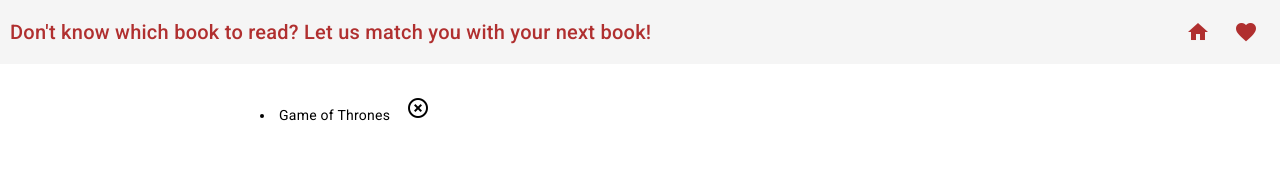
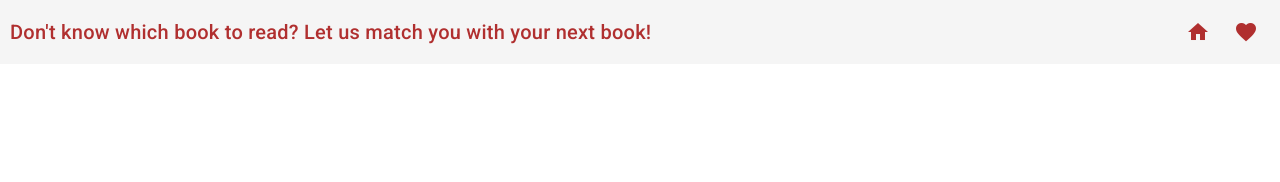
Before and after one commit to SnaffarN/EDAF90-Projekt, an Angular app in the folder my-angular-project/: page /saved-books in a window 1280 px wide. Shown: the top 182 px of the page. Built offline with nearby package versions, Linux system fonts and the light colour scheme; data requests are answered from the project's data file.

Commit message:
masssssaaaaa saker

```diff
--- a/my-angular-project/db.json
+++ b/my-angular-project/db.json
@@ -23,17 +23,5 @@
       "language": "english"
     }
   ],
-  "savedBooks": [
-    {
-      "id": 1,
-      "title": "Game of Thrones",
-      "author": "George R.R. Martin",
-      "genre": "fantasy",
-      "num_pages": 451,
-      "type": "novel",
-      "set_in": "fantasy",
-      "target_audience": "youngAdult",
-      "language": "english"
-    }
-  ]
+  "savedBooks": []
 }
--- a/my-angular-project/src/app/recommend-book/recommend-book.component.html
+++ b/my-angular-project/src/app/recommend-book/recommend-book.component.html
@@ -7,13 +7,13 @@
       {{bookMatch.title}}
     </mat-card-content>
     <mat-card-actions>
-      <button class="button" mat-raised-button color="primary" (click)="saveBook()" routerLink="/book-confirmation"> Sounds good!</button>
+      <button class="button" mat-raised-button color="primary" (click)="saveBook()" routerLink="/saved-books"> Sounds good!</button>
 
       <div *ngIf="getRandomize()">
         <button class="button" mat-raised-button color="primary" (click)="newSuggestion()">Give me a new suggestion</button>
       </div>
 
-      <button class="button" mat-raised-button color="primary" routerLink="/book-search">Change my choices</button>
+      <button class="button" mat-raised-button color="primary" routerLink="/book-search" (click)="setRandomize(false)">Change my choices</button>
 
     </mat-card-actions>
   </mat-card>
--- a/my-angular-project/src/app/recommend-book/recommend-book.component.ts
+++ b/my-angular-project/src/app/recommend-book/recommend-book.component.ts
@@ -79,6 +79,10 @@ export class RecommendBookComponent implements OnInit{
     return this.bookService.getRandomize();
   }
 
+  public setRandomize(randomize: boolean) {
+    this.bookService.setRandomize(randomize);
+  }
+
   public getRandomInt(max: number): number {
     return Math.floor(Math.random() * max);
   }
--- a/my-angular-project/src/app/saved-books/saved-books.component.html
+++ b/my-angular-project/src/app/saved-books/saved-books.component.html
@@ -1,7 +1,8 @@
+<div>
     <li *ngFor="let book of saved">
         {{book.title}}
-
         <button mat-icon-button class="example-icon favorite-icon" aria-label="Example icon-button with heart icon" (click)="markAsRead(book)">
             <mat-icon aria-hidden="false" aria-label="Example home icon" fontIcon="highlight_off" ></mat-icon>
         </button>
     </li>
+</div>
--- a/my-angular-project/src/app/saved-books/saved-books.component.ts
+++ b/my-angular-project/src/app/saved-books/saved-books.component.ts
@@ -1,4 +1,4 @@
-import { Component, EventEmitter,Output, OnInit } from '@angular/core';
+import { Component, OnInit, Input } from '@angular/core';
 import { BookService } from '../services/book.service';
 import { Book } from '../Book';
 @Component({
@@ -7,10 +7,12 @@ import { Book } from '../Book';
   styleUrls: ['./saved-books.component.css']
 })
 export class SavedBooksComponent implements OnInit {
-
   saved = [] as Book[];
 
-  constructor(private bookService: BookService) {}
+  constructor(private bookService: BookService) {
+    bookService.addSavedBook.subscribe(book =>
+      this.addSavedBook(book));
+  }
 
   ngOnInit(): void {
       this.bookService.getSavedBooks().subscribe((books) => this.saved = books)
@@ -18,6 +20,10 @@ export class SavedBooksComponent implements OnInit {
 
   markAsRead(book: Book) {
     this.bookService.removeSaved(book);
-    this.ngOnInit();
+    this.saved = this.saved.filter(b => b.id !== book.id);
+  }
+
+  addSavedBook(book: Book) {
+    this.saved.push(book);
   }
 }
--- a/my-angular-project/src/app/services/book.service.ts
+++ b/my-angular-project/src/app/services/book.service.ts
@@ -2,13 +2,14 @@ import { Injectable } from '@angular/core';
 import { HttpClient, HttpHeaders } from '@angular/common/http';
 import { Observable } from 'rxjs';
 import { Book } from '../Book';
+import { Subject } from 'rxjs';
 @Injectable({
   providedIn: 'root'
 })
 export class BookService {
   private apiUrl = 'http://localhost:3000/'
   private randomize = false;
-
+  addSavedBook: Subject<Book> = new Subject<Book>;
   constructor(private http: HttpClient) {}
 
   public getSearch() : Book {
@@ -25,7 +26,8 @@ export class BookService {
   }
 
   public saveBook(book : Book) {
-  this.http.post<Book>(this.apiUrl + 'savedBooks', book).subscribe(data => console.log(data));
+    this.addSavedBook.next(book);
+    this.http.post<Book>(this.apiUrl + 'savedBooks', book).subscribe(data => console.log(data));
   }
 
   public getSavedBooks(): Observable<Book[]> {
```
Lines whose indentation alone changed are shown as unchanged.
